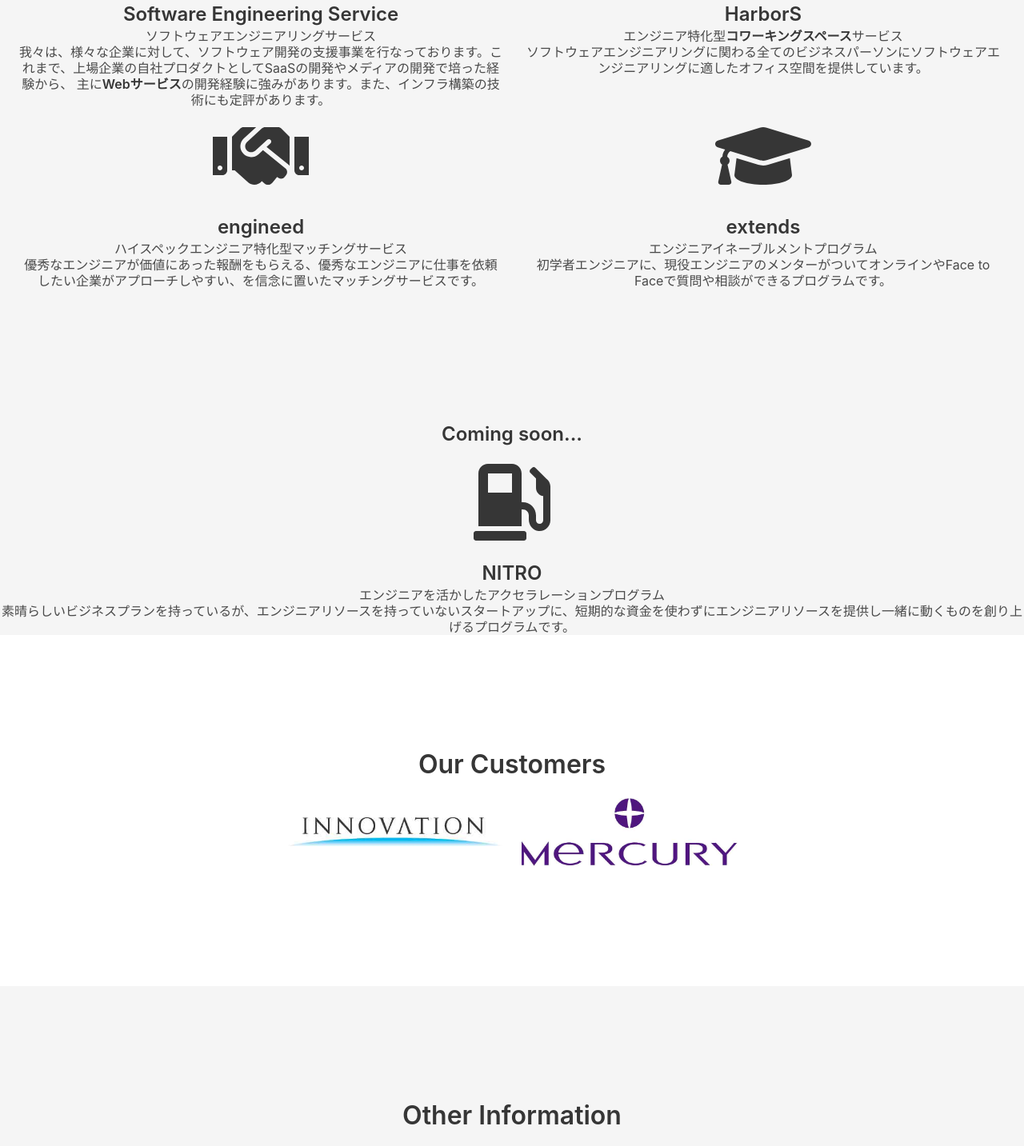
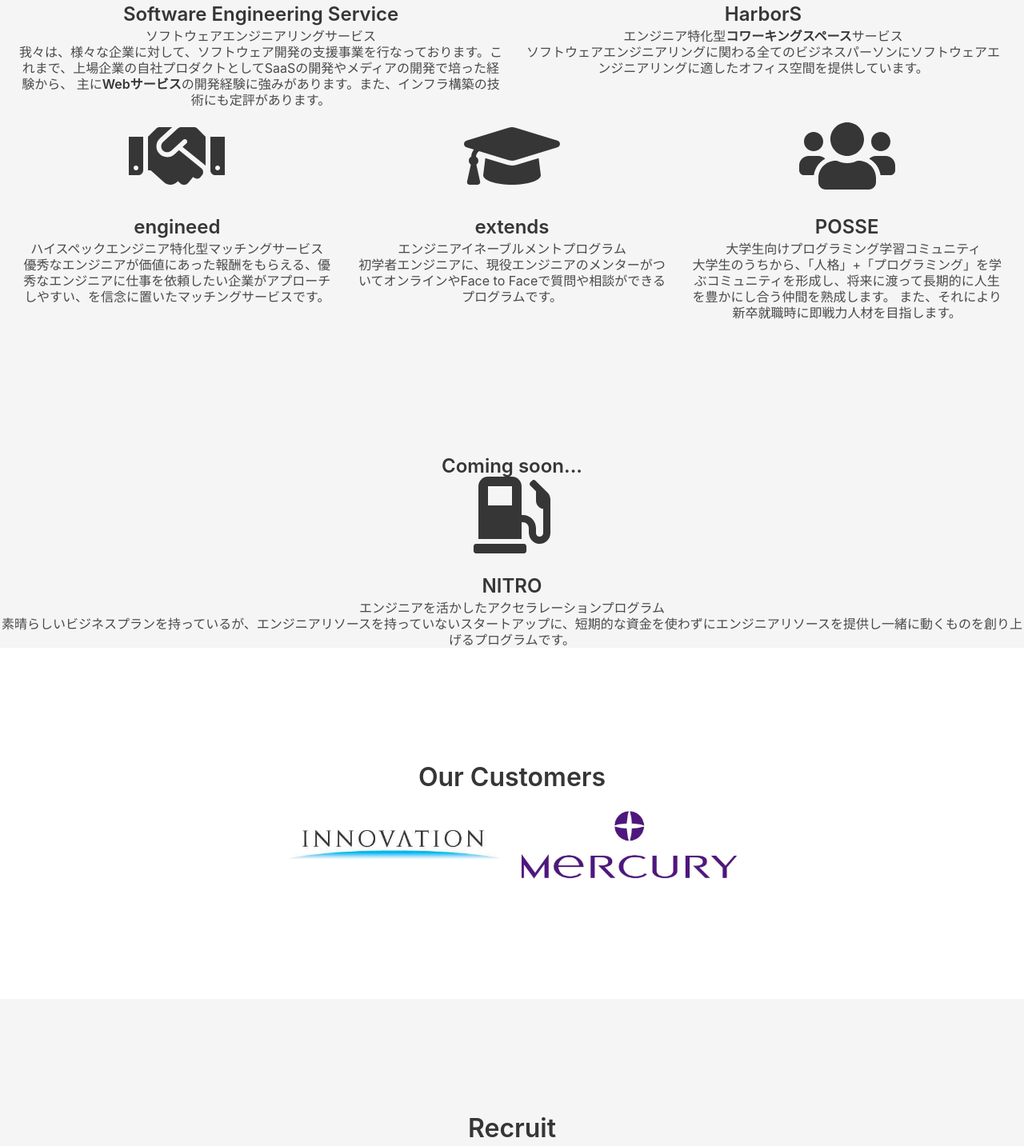
Before and after one commit to Anti-Pattern-Inc/corporate, a plain HTML site: page docs/index.html in a window 1280 px wide. Shown: the part 1688-3121 px from the top of the page at 80% size. Drawn offline with nearby package versions, Linux system fonts and the light colour scheme.

Commit message:
Update index.html
POSSEと採用コンテンツの追加

```diff
--- a/docs/index.html
+++ b/docs/index.html
@@ -249,6 +249,21 @@
                 </p>
 						</div>
 
+						<div class="column has-text-centered">
+							<a class="service-link" href="https://posse.anti-pattern.co.jp/" target="_blank">
+							<i style="font-size: 6em;" class="fas fa-users"></i>
+                            </a>
+							<p class="title is-4">
+								<br />
+								<strong><a class="service-link" href="https://posse.anti-pattern.co.jp/" target="_blank">POSSE</a></strong>
+							</p>
+							<p class="subtitle is-6">
+								　大学生向けプログラミング学習コミュニティ<br/>
+								大学生のうちから、「人格」+「プログラミング」を学ぶコミュニティを形成し、将来に渡って長期的に人生を豊かにし合う仲間を熟成します。
+								また、それにより新卒就職時に即戦力人材を目指します。
+                </p>
+						</div>
+
 					</div>
 				</div>
 
@@ -258,7 +273,7 @@
 				<header class="bd-index-header">
 					<br/>
 					<h4 class="title is-4">Coming soon...</h4>
-					<header>
+				</header>
 			</div>
 
 			<div class="bd-focus">
@@ -296,6 +311,22 @@
 							</div>
 						</div>
 					</div>
+		</section>
+		<section id="recruit" class="hero is-medium is-light">
+			<div class="hero-body">
+				<div class="container has-text-centered bd-index-header">
+					<header class="bd-index-header">
+						<h3 class="title is-3">Recruit</h3>
+						<header>
+				</div>
+				<div class="bd-focus">
+					<div class="columns">
+						<div class="column has-text-centered">
+							<iframe frameborder='0' height='305px' name='wantedly_project_widget_467234' scrolling='no' src='https://platform.wantedly.com/projects/467234' style='height: 320px; border: none; max-width: 100%; min-width: 240px; width: 540px;'></iframe>
+						</div>
+					</div>
+				</div>
+			</div>
 		</section>
 		<section id="otherInformation" class="hero is-medium is-light">
 			<div class="hero-body">
```
